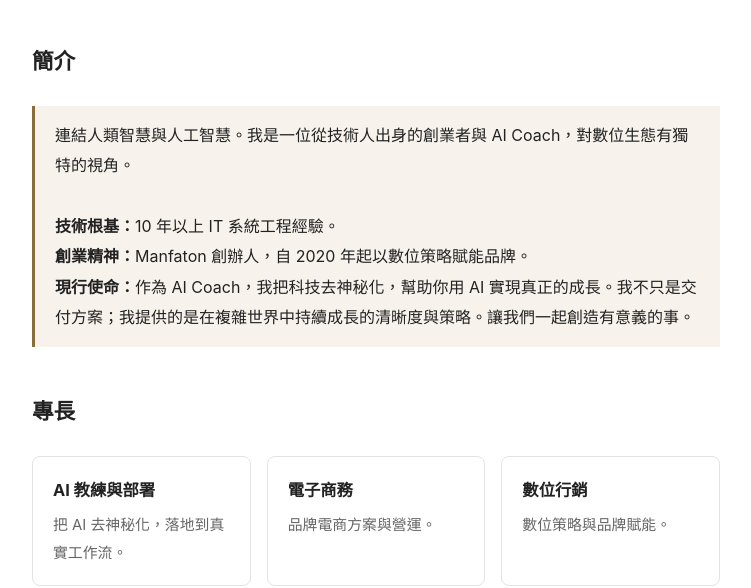
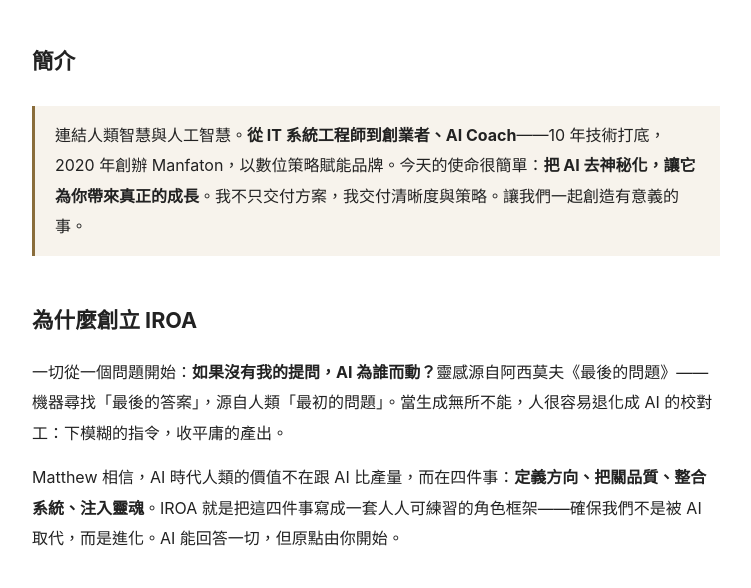
Before and after one commit to matthewkcmak/iroa, a plain HTML site: page about.html in a window 1280 px wide. Shown: the part 213-801 px from the top of the page, without its empty margins (264-1015 px from the left). Drawn offline with Linux system fonts and the light colour scheme.

Commit message:
content: about 頁簡介潤飾＋新增「為什麼創立 IROA」動機敘事

```diff
--- a/about.html
+++ b/about.html
@@ -25,10 +25,11 @@
   <p class="tagline">IROA 框架創立者 · AI Coach · Manfaton 創辦人</p>
 
   <h2>簡介</h2>
-  <blockquote>連結人類智慧與人工智慧。我是一位從技術人出身的創業者與 AI Coach，對數位生態有獨特的視角。<br><br>
-  <strong>技術根基：</strong>10 年以上 IT 系統工程經驗。<br>
-  <strong>創業精神：</strong>Manfaton 創辦人，自 2020 年起以數位策略賦能品牌。<br>
-  <strong>現行使命：</strong>作為 AI Coach，我把科技去神秘化，幫助你用 AI 實現真正的成長。我不只是交付方案；我提供的是在複雜世界中持續成長的清晰度與策略。讓我們一起創造有意義的事。</blockquote>
+  <blockquote>連結人類智慧與人工智慧。<strong>從 IT 系統工程師到創業者、AI Coach</strong>——10 年技術打底，2020 年創辦 Manfaton，以數位策略賦能品牌。今天的使命很簡單：<strong>把 AI 去神秘化，讓它為你帶來真正的成長</strong>。我不只交付方案，我交付清晰度與策略。讓我們一起創造有意義的事。</blockquote>
+
+  <h2>為什麼創立 IROA</h2>
+  <p>一切從一個問題開始：<strong>如果沒有我的提問，AI 為誰而動？</strong>靈感源自阿西莫夫《最後的問題》——機器尋找「最後的答案」，源自人類「最初的問題」。當生成無所不能，人很容易退化成 AI 的校對工：下模糊的指令，收平庸的產出。</p>
+  <p>Matthew 相信，AI 時代人類的價值不在跟 AI 比產量，而在四件事：<strong>定義方向、把關品質、整合系統、注入靈魂</strong>。IROA 就是把這四件事寫成一套人人可練習的角色框架——確保我們不是被 AI 取代，而是進化。AI 能回答一切，但原點由你開始。</p>
 
   <h2>專長</h2>
   <div class="cards">
```
